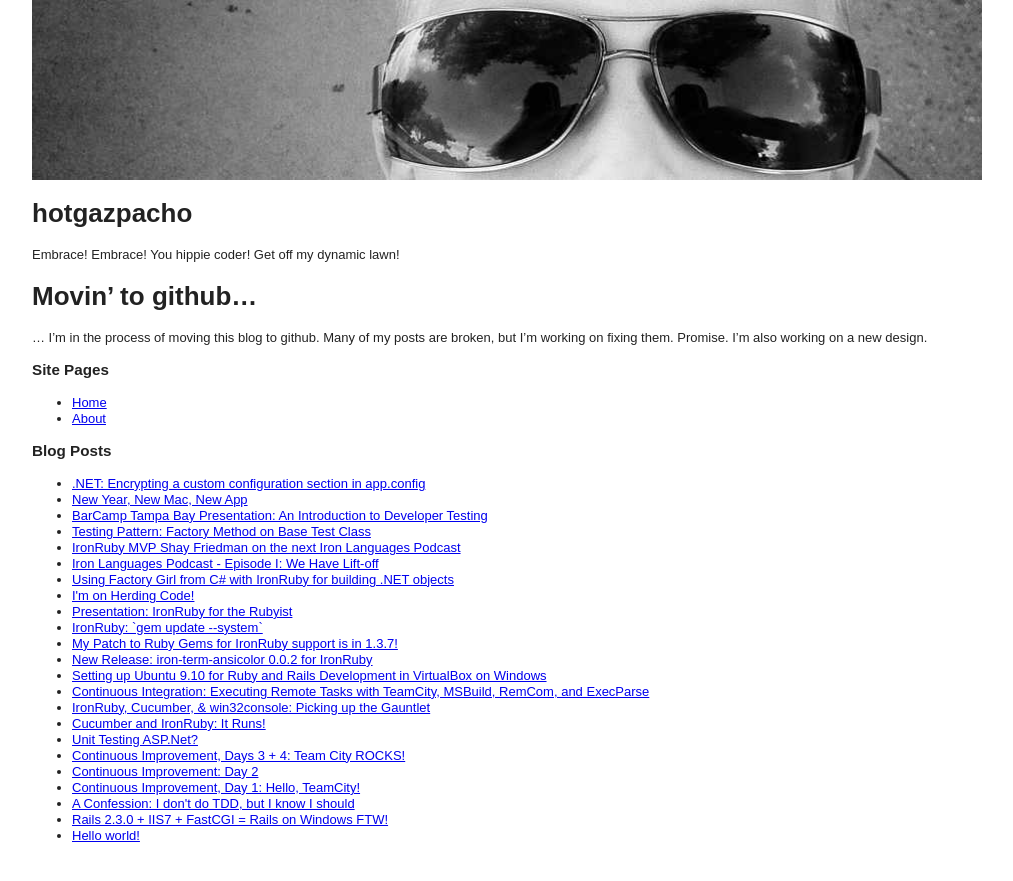
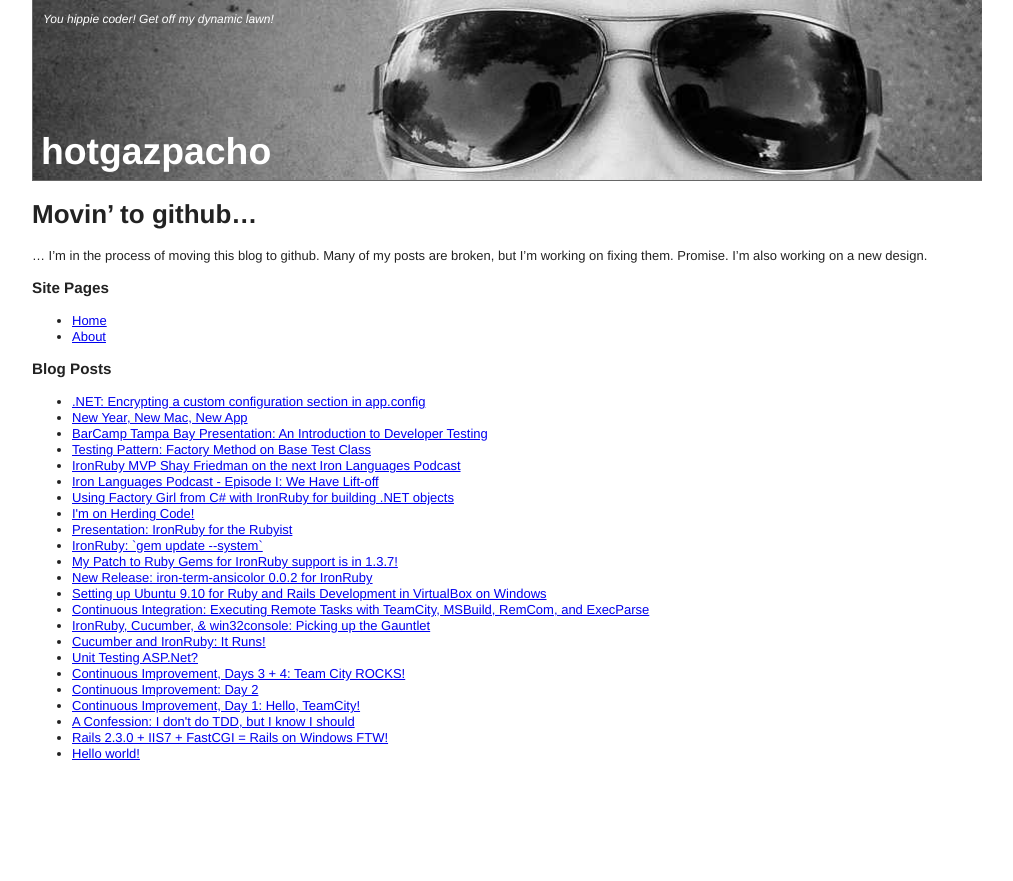
Before and after one commit to hotgazpacho/hotgazpacho.github.com, a Jekyll site: the page built from index.md, in a window 1280 px wide. Shown: the top 881 px of the page, without its empty margins (133-1146 px from the left). Built offline with Jekyll 4.4.1, drawn with Linux system fonts in a browser that asks for light colours; nearby versions of some CDN libraries; Markdown is read by kramdown in place of the engine named in the settings.

Commit message:
Simple designchanges

```diff
--- a/_layouts/default.html
+++ b/_layouts/default.html
@@ -5,7 +5,7 @@
     <header>
       <img src="/img/gotta_wear_shades.jpg" width="1200" height="180" alt="Future's so bright, I gotta wear shades..." />
       <h1>hotgazpacho</h1>
-      <p>Embrace! Embrace! You hippie coder! Get off my dynamic lawn!</p>
+      <p class="tagline">You hippie coder! Get off my dynamic lawn!</p>
     </header>
     <div id="main" role="main">
       {{ content }}
--- a/css/style.css
+++ b/css/style.css
@@ -1,3 +1,4 @@
+@charset "UTF-8";
 /*
  * HTML5 ✰ Boilerplate
  *
@@ -323,6 +324,28 @@ table {
   margin: 0 auto;
   overflow: hidden;
   *zoom: 1;
+  font-family: "HelveticaNeue-Light", "Helvetica Neue Light", "Helvetica Neue", "Helvetica", "Arial", "Lucida Grande", sans-serif;
+  font-weight: 300;
+}
+#container header {
+  position: relative;
+  color: white;
+  border: 1px solid #666666;
+  border-top: 0px;
+}
+#container header h1 {
+  font-size: 28pt;
+  position: absolute;
+  bottom: 5px;
+  left: 8px;
+  margin: 0;
+}
+#container header .tagline {
+  position: absolute;
+  top: 0px;
+  left: 10px;
+  font-size: 9pt;
+  font-style: italic;
 }
 
 /* =============================================================================
```
Also changed, not shown: scss/style.scss (+22 -0 lines), 2 other files.
